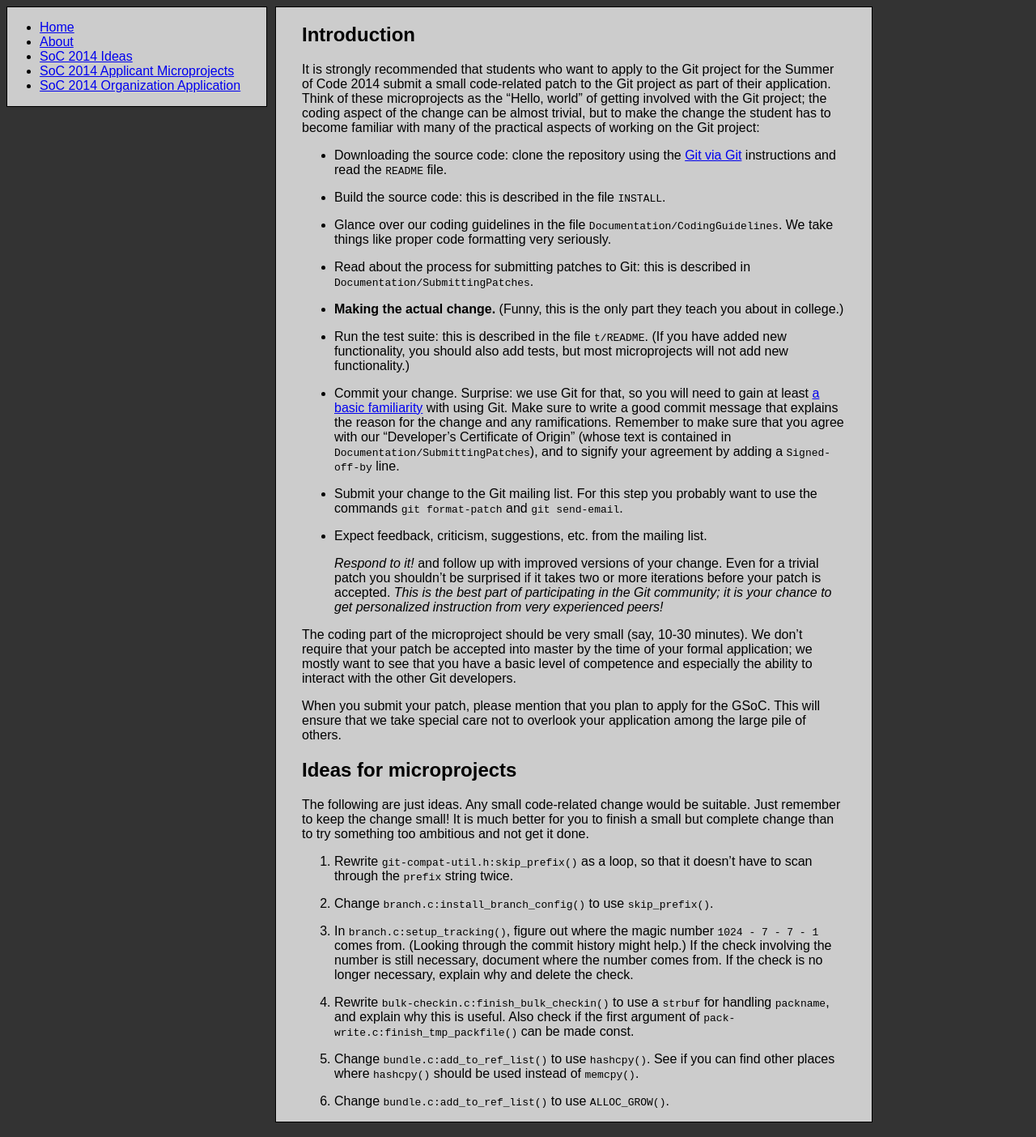
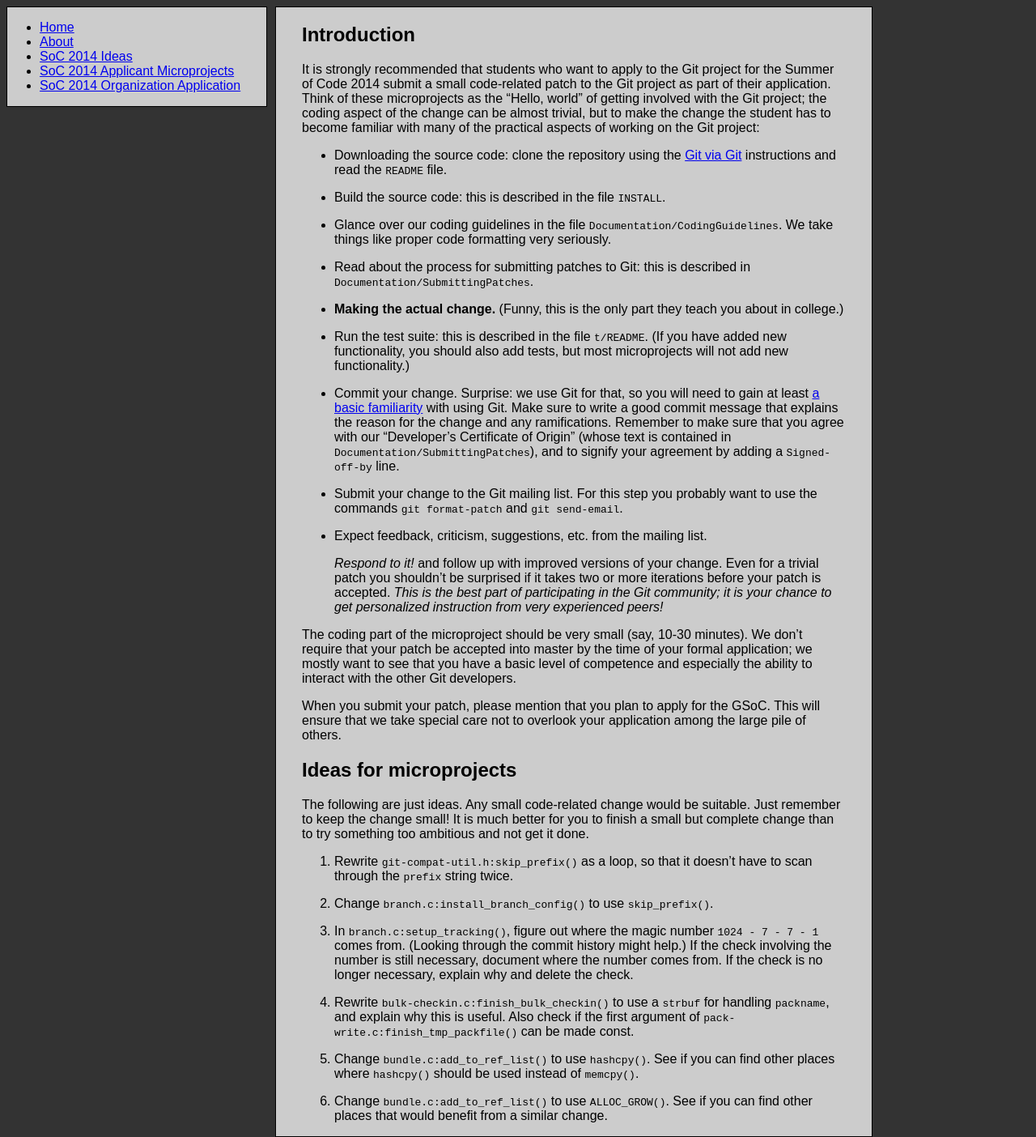
Before and after one commit to git/git.github.io, a Jekyll site: the page built from SoC-2014-Microprojects.md, in a window 1280 px wide. Shown: the whole page at 81% size. Built offline with Jekyll 4.4.1, drawn with Linux system fonts in a browser that asks for light colours; Markdown is read by kramdown in place of the engine named in the settings.

Commit message:
De-nerf the last microproject suggestion a bit.
Suggested-by: Jeff King <peff@peff.net>

```diff
--- a/SoC-2014-Microprojects.md
+++ b/SoC-2014-Microprojects.md
@@ -91,4 +91,6 @@
     you can find other places where `hashcpy()` should be used instead
     of `memcpy()`.
 
-6.  Change `bundle.c:add_to_ref_list()` to use `ALLOC_GROW()`.
+6.  Change `bundle.c:add_to_ref_list()` to use `ALLOC_GROW()`.  See if
+    you can find other places that would benefit from a similar
+    change.
```
